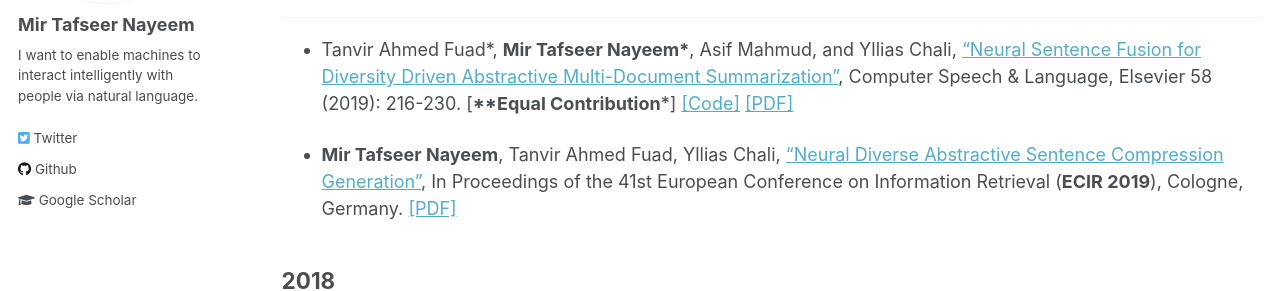
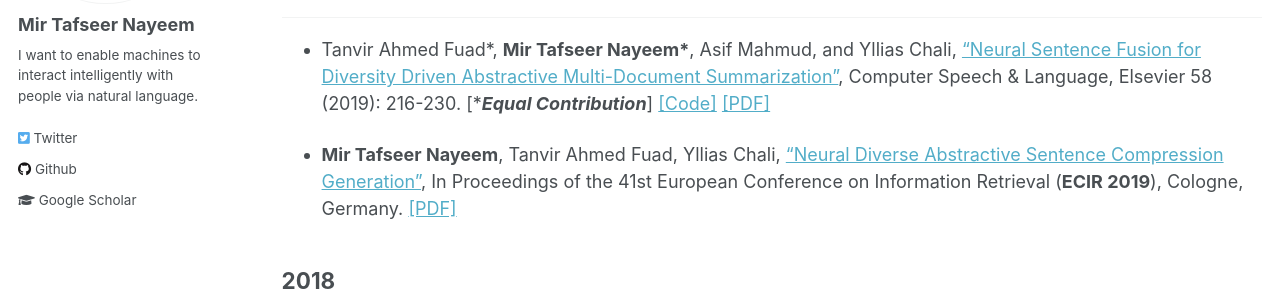
Before and after one commit to sujan-sarker/sujan-sarker.github.io, a Jekyll site: the page built from _pages/publications.md, in a window 1280 px wide and 900 px high. Shown: the part 283-574 px from the top of the window. Built offline with Jekyll 4.4.1, drawn with Linux system fonts in a browser that asks for light colours.

```diff
--- a/_pages/publications.md
+++ b/_pages/publications.md
@@ -12,7 +12,7 @@ author_profile: true
 
 ## 2019
 -----------
-*  Tanvir Ahmed Fuad\*, **Mir Tafseer Nayeem\***, Asif Mahmud, and Yllias Chali, ["Neural Sentence Fusion for Diversity Driven Abstractive Multi-Document Summarization"](https://www.sciencedirect.com/science/article/pii/S0885230818303449), Computer Speech & Language, Elsevier 58 (2019): 216-230. [****Equal Contribution***] [[Code]](https://github.com/tafseer-nayeem/NeuFuse-CSL2019) [[PDF]](https://tafseer-nayeem.github.io/files/CSL_Journal_2019.pdf)
+*  Tanvir Ahmed Fuad\*, **Mir Tafseer Nayeem\***, Asif Mahmud, and Yllias Chali, ["Neural Sentence Fusion for Diversity Driven Abstractive Multi-Document Summarization"](https://www.sciencedirect.com/science/article/pii/S0885230818303449), Computer Speech & Language, Elsevier 58 (2019): 216-230. [\****Equal Contribution***] [[Code]](https://github.com/tafseer-nayeem/NeuFuse-CSL2019) [[PDF]](https://tafseer-nayeem.github.io/files/CSL_Journal_2019.pdf)
 
 *  **Mir Tafseer Nayeem**, Tanvir Ahmed Fuad, Yllias Chali, ["Neural Diverse Abstractive Sentence Compression Generation"](https://link.springer.com/chapter/10.1007/978-3-030-15719-7_14), In Proceedings of the 41st European Conference on Information Retrieval (**ECIR 2019**), Cologne, Germany. [[PDF]](https://tafseer-nayeem.github.io/files/ECIR_2019_paper.pdf)
 
```
